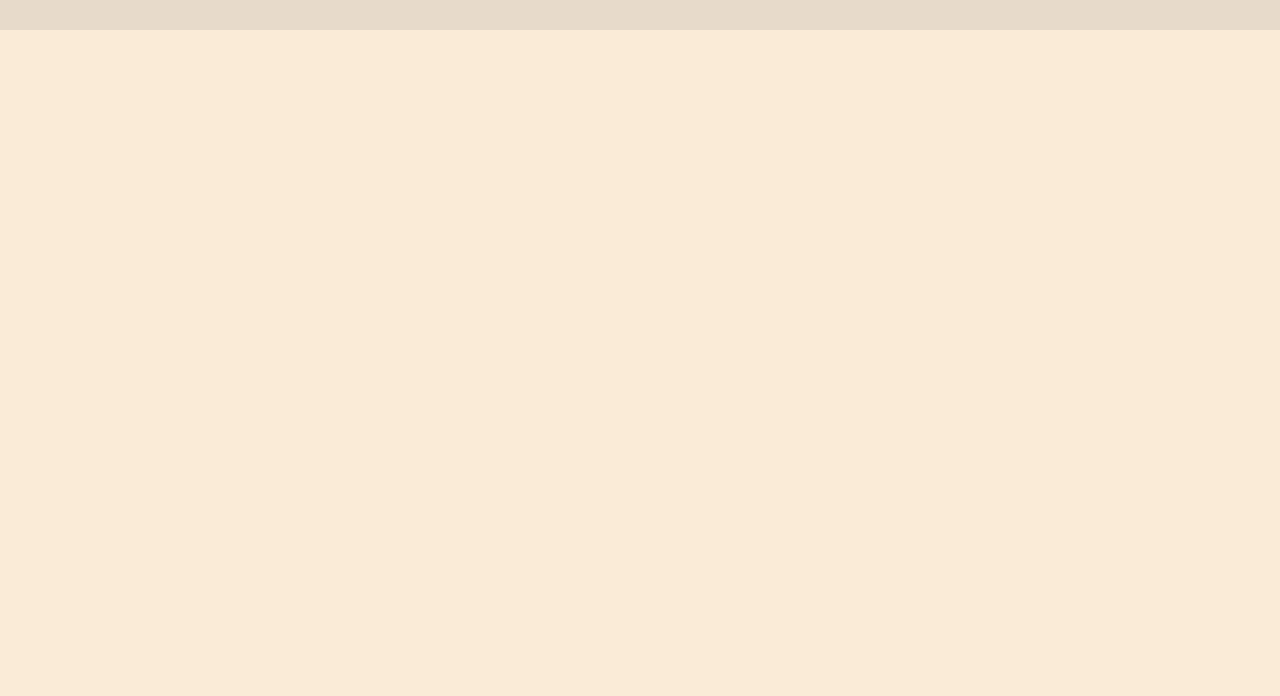
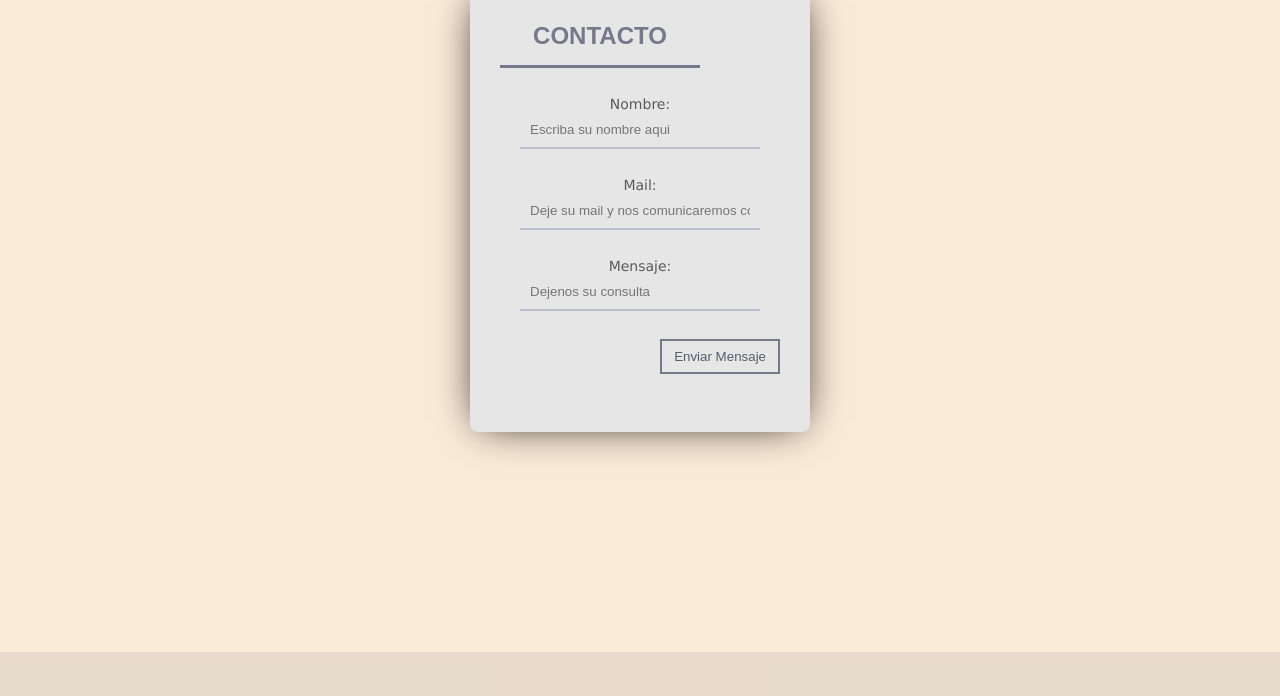
Before and after one commit to lucascarri/Desafio-clase-10, a plain HTML site: page pages/contacto.html in a window 1280 px wide. Shown: the part 348-1044 px from the top of the page. Before the commit the page ends 800 px from the top, so only its background shows below. Drawn offline with Linux system fonts and the light colour scheme.

Commit message:
agregamos contenido a la seccion contacto

```diff
--- a/style.css
+++ b/style.css
@@ -177,3 +177,95 @@ main {
 	display: flex;
 	justify-content: center;
 }
+
+/*Nosotros*/
+
+p {
+    font-size: x-large;
+    font-family: 'Lucida Sans', 'Lucida Sans Regular', 'Lucida Grande', 'Lucida Sans Unicode', Geneva, Verdana, sans-serif;
+    margin-left: 20px;
+    margin-right: 20px;
+    margin-bottom: 20px;
+    margin-top: 20px;
+    text-align: center;
+
+}
+
+
+/*Contancto*/
+
+    .form {
+        width:340px;
+        height:440px;
+        background:#e6e6e6;
+        border-radius:8px;
+        box-shadow:0 0 40px -10px #000;
+        margin:220px auto;
+        padding:20px 30px;
+        box-sizing:border-box;
+        font-family:'Montserrat',sans-serif;position:relative
+    }
+
+    h2 {
+        margin:10px 0;
+        padding-bottom:15px;
+        width:200px;
+        color:#78788c;
+        border-bottom:3px solid #78788c ;
+
+        text-align: center;
+    }
+
+    input {
+        width:100%;
+        padding:10px;
+        box-sizing:border-box;
+        background:none;
+        outline:none;
+        resize:none;
+        border:0;
+        font-family:'Montserrat',sans-serif;
+        transition:all .3s;
+        border-bottom:2px solid #bebed2;
+    }
+
+    input:focus {
+        border-bottom:2px solid #78788c;
+    }
+
+    p:before {
+        content:attr(type);
+        display:block;
+        margin:28px 0 0;
+        font-size:14px;
+        color:#5a5a5a;
+    }
+
+    button {
+        float:right;
+        padding:8px 12px;
+        margin:8px 0 0;
+        font-family:'Montserrat',sans-serif;
+        border:2px solid #78788c;
+        background:0;
+        color:#5a5a6e;
+        cursor:pointer;
+        transition:all .3s;
+    }
+
+    button:hover {
+        background:#78788c;
+        color:#fff;
+    }
+
+    #divContacto {
+        content:'Hi';
+        position:absolute;
+        bottom:-15px;right:-20px;
+        background:#50505a;
+        color:#fff;width:320px;
+        padding:16px 4px 16px 0;
+        border-radius:6px;
+        font-size:13px;
+        box-shadow:10px 10px;
+    }
```
